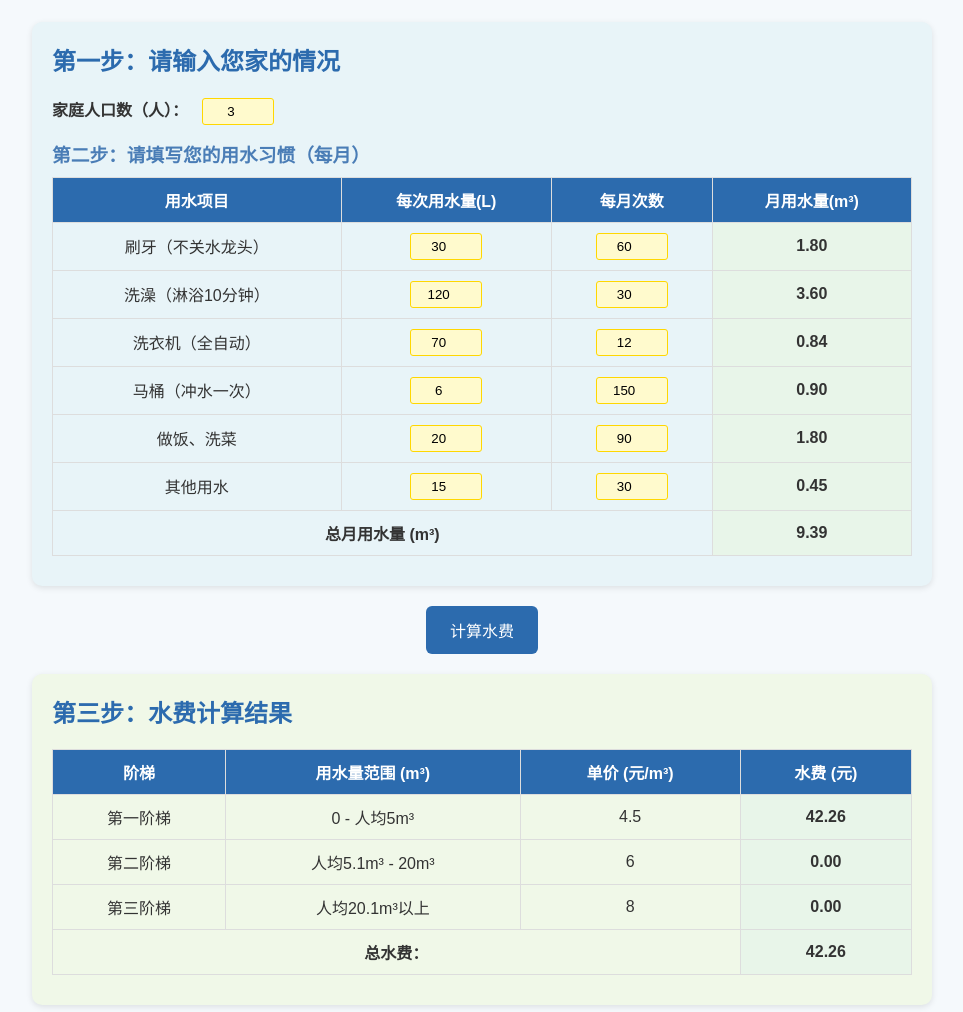
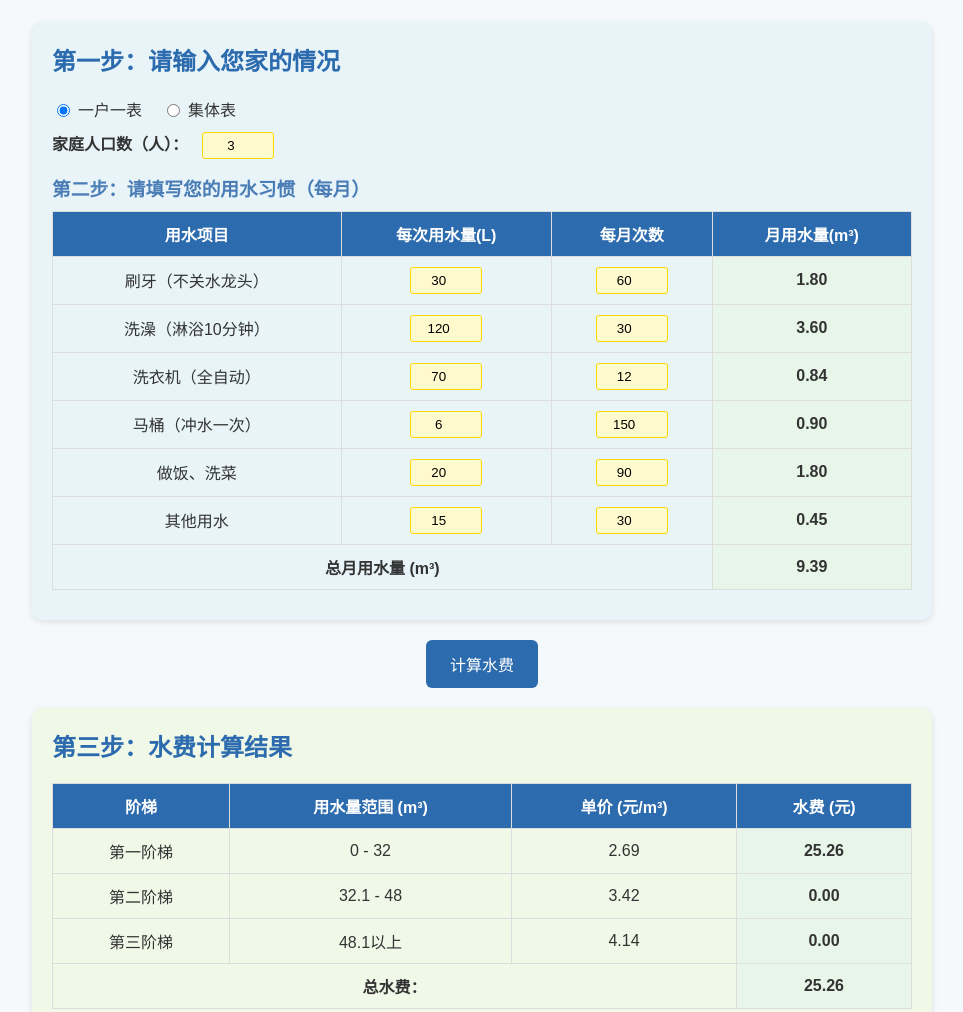
Before and after one commit to nefelibata/nefelibata.github.io, a plain HTML site: page index1.html in a window 1280 px wide. Shown: the part 164-1176 px from the top of the page, without its empty margins (158-1121 px from the left). Drawn offline with Linux system fonts and the light colour scheme.

Commit message:
Update index1.html

```diff
--- a/index1.html
+++ b/index1.html
@@ -106,6 +106,16 @@
             font-weight: bold;
             margin-right: 10px;
         }
+        .radio-group {
+            margin: 10px 0;
+            display: flex;
+            gap: 20px;
+        }
+        .radio-item {
+            display: flex;
+            align-items: center;
+            gap: 5px;
+        }
     </style>
 </head>
 <body>
@@ -116,6 +126,17 @@
 
     <div class="section input-section">
         <h2>第一步：请输入您家的情况</h2>
+
+        <div class="radio-group">
+            <div class="radio-item">
+                <input type="radio" id="oneHousehold" name="waterType" value="oneHousehold" checked>
+                <label for="oneHousehold">一户一表</label>
+            </div>
+            <div class="radio-item">
+                <input type="radio" id="collective" name="waterType" value="collective">
+                <label for="collective">集体表</label>
+            </div>
+        </div>
 
         <div>
             <span class="input-label">家庭人口数（人）：</span>
@@ -195,27 +216,27 @@
             <tbody>
                 <tr>
                     <td>第一阶梯</td>
-                    <td>0 - 人均5m³</td>
-                    <td>4.5</td>
-                    <td id="firstTierCost" class="result-cell">40.50</td>
+                    <td id="firstTierRange">0 - 32</td>
+                    <td>2.69</td>
+                    <td id="firstTierCost" class="result-cell">25.26</td>
                 </tr>
                 <tr>
                     <td>第二阶梯</td>
-                    <td>人均5.1m³ - 20m³</td>
-                    <td>6</td>
-                    <td id="secondTierCost" class="result-cell">20.34</td>
+                    <td id="secondTierRange">32.1 - 48</td>
+                    <td>3.42</td>
+                    <td id="secondTierCost" class="result-cell">0.00</td>
                 </tr>
                 <tr>
                     <td>第三阶梯</td>
-                    <td>人均20.1m³以上</td>
-                    <td>8</td>
+                    <td id="thirdTierRange">48.1以上</td>
+                    <td>4.14</td>
                     <td id="thirdTierCost" class="result-cell">0.00</td>
                 </tr>
             </tbody>
             <tfoot>
                 <tr>
                     <td colspan="3"><strong>总水费：</strong></td>
-                    <td id="totalCost" class="result-cell"><strong>60.84</strong></td>
+                    <td id="totalCost" class="result-cell"><strong>25.26</strong></td>
                 </tr>
             </tfoot>
         </table>
@@ -254,24 +275,58 @@
         function calculateWaterCost() {
             const members = parseInt(document.getElementById('familyMembers').value) || 3;
             const totalUsage = calculateMonthlyUsage();
+            const isOneHousehold = document.getElementById('oneHousehold').checked;
 
-            const firstTierLimit = members * 5;
-            const secondTierLimit = members * 20;
+            let firstTierLimit, secondTierLimit;
+            let firstTierPrice = 2.69;
+            let secondTierPrice = 3.42;
+            let thirdTierPrice = 4.14;
+
+            // 集体表不实行阶梯水价
+            if (!isOneHousehold) {
+                // 更新表格显示
+                document.getElementById('firstTierRange').textContent = "所有用水量";
+                document.getElementById('secondTierRange').textContent = "-";
+                document.getElementById('thirdTierRange').textContent = "-";
+
+                // 计算费用
+                const totalCost = totalUsage * firstTierPrice;
+
+                document.getElementById('firstTierCost').textContent = totalCost.toFixed(2);
+                document.getElementById('secondTierCost').textContent = "0.00";
+                document.getElementById('thirdTierCost').textContent = "0.00";
+                document.getElementById('totalCost').innerHTML = '<strong>' + totalCost.toFixed(2) + '</strong>';
+            } else {
+                // 一户一表的阶梯计算
+                if (members <= 4) {
+                    firstTierLimit = 32;
+                    secondTierLimit = 48;
+                    document.getElementById('firstTierRange').textContent = "0 - 32";
+                    document.getElementById('secondTierRange').textContent = "32.1 - 48";
+                    document.getElementById('thirdTierRange').textContent = "48.1以上";
+                } else {
+                    // 超过4人，按人数计算阶梯
+                    firstTierLimit = 8 * members;
+                    secondTierLimit = 12 * members;
+                    document.getElementById('firstTierRange').textContent = `0 - ${firstTierLimit}`;
+                    document.getElementById('secondTierRange').textContent = `${firstTierLimit + 0.1} - ${secondTierLimit}`;
+                    document.getElementById('thirdTierRange').textContent = `${secondTierLimit + 0.1}以上`;
+                }
 
                 let firstTierCost = 0;
                 let secondTierCost = 0;
                 let thirdTierCost = 0;
 
                 if (totalUsage <= firstTierLimit) {
-                firstTierCost = totalUsage * 4.5;
+                    firstTierCost = totalUsage * firstTierPrice;
                 } else {
-                firstTierCost = firstTierLimit * 4.5;
+                    firstTierCost = firstTierLimit * firstTierPrice;
 
                     if (totalUsage <= secondTierLimit) {
-                    secondTierCost = (totalUsage - firstTierLimit) * 6;
+                        secondTierCost = (totalUsage - firstTierLimit) * secondTierPrice;
                     } else {
-                    secondTierCost = (secondTierLimit - firstTierLimit) * 6;
-                    thirdTierCost = (totalUsage - secondTierLimit) * 8;
+                        secondTierCost = (secondTierLimit - firstTierLimit) * secondTierPrice;
+                        thirdTierCost = (totalUsage - secondTierLimit) * thirdTierPrice;
                     }
                 }
 
@@ -281,6 +336,7 @@
                 document.getElementById('secondTierCost').textContent = secondTierCost.toFixed(2);
                 document.getElementById('thirdTierCost').textContent = thirdTierCost.toFixed(2);
                 document.getElementById('totalCost').innerHTML = '<strong>' + totalCost.toFixed(2) + '</strong>';
+            }
 
             generateWaterSavingTips(totalUsage, members);
         }
```
Lines whose indentation alone changed are shown as unchanged.
